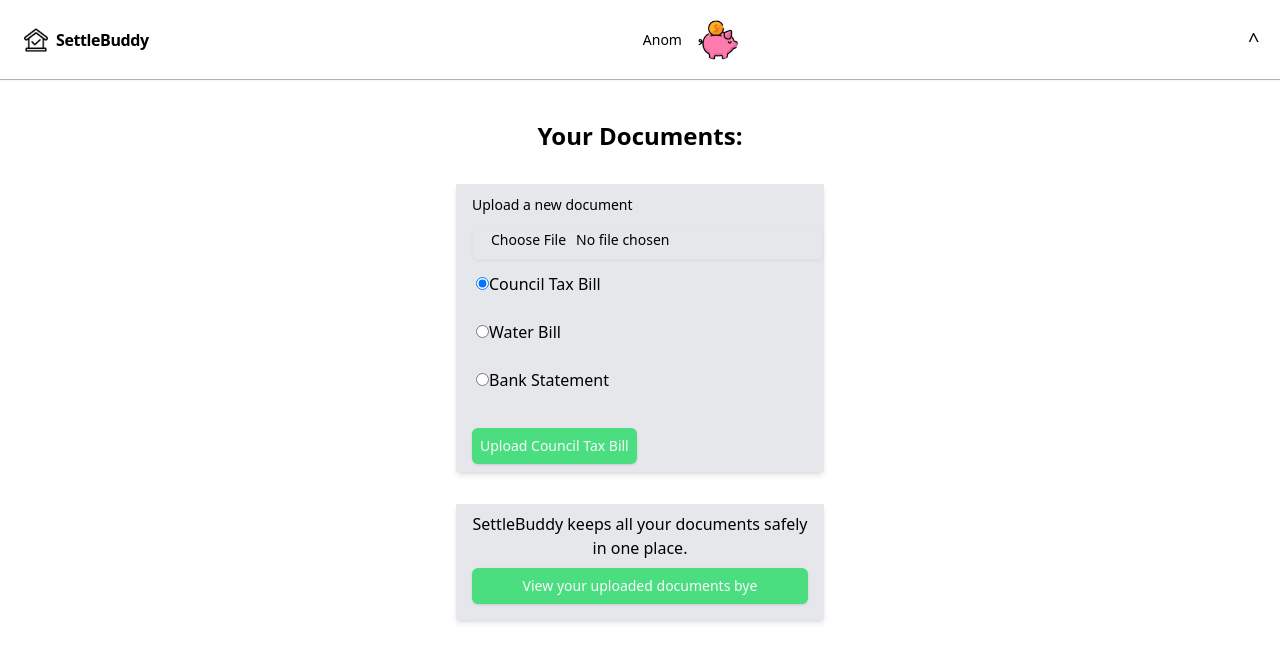
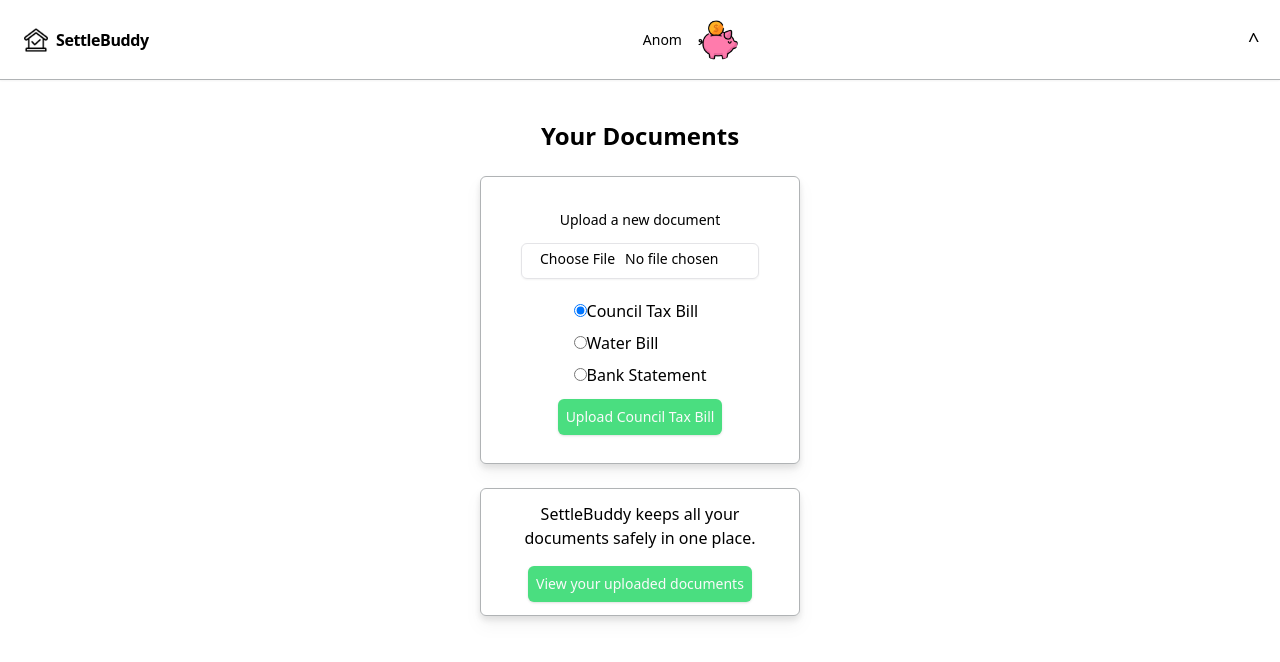
Before and after one commit to PDochev/hackathonparty, a React (Vite) app: page /files in a window 1280 px wide. Shown: the top 662 px of the page. Built offline with nearby package versions, Linux system fonts and the light colour scheme.

Commit message:
filesupdate done

```diff
--- a/src/pages/Files.tsx
+++ b/src/pages/Files.tsx
@@ -3,6 +3,14 @@
 import { Input } from "@/components/ui/input";
 import { Label } from "@/components/ui/label";
 import { useState } from "react";
+import docs_icon from "@/assets/google-docs.png";
+import {
+  Dialog,
+  DialogContent,
+  DialogHeader,
+  DialogTitle,
+  DialogTrigger,
+} from "@/components/ui/dialog";
 
 export default function Files() {
 
@@ -24,21 +32,24 @@
     console.log("viewing docs")
   }
 
+  const files = ["CouncilTaxMar23", "CouncilTaxMay22", "OctopusEneJan24", "TriodosBankAug23", "OctopusEneJun24", "OctopusEneSep24"
+  ]
+
   return (
     <Layout>
       <div className="flex flex-col items-center justify-center">
         <div className="flex items-center justify-center mt-10">
           <h3 className="text-2xl font-semibold">
-            Your Documents:
+            Your Documents
           </h3>
         </div>
-        <div className="w-full max-w-sm items-center gap-1.5 mt-6">
-          <div className="uploaddocCard bg-gray-200 flex flex-col p-2 m-2 shadow-md">
-            <div className={`${!loading ? "hidden" : "h-60 text-center p-20"}`}><p>UPLOADING...</p></div>
-            <div className={`${loading ? "hidden" : ""}`}>
+        <div className="w-full max-w-sm items-center mt-6">
+          <div className="uploaddocCard w-80 h-72  flex flex-col items-center justify-center border p-10 rounded-md bg-background m-auto drop-shadow-lg">
+            <div className={`${!loading ? "hidden" : "h-60 text-center flex p-20"}`}><p>UPLOADING...</p></div>
+            <div className={`${loading ? "hidden" : "flex flex-col items-center justify-center"}`}>
               <Label className="m-2 text-center" htmlFor="picture">Upload a new document</Label>
               <Input className="m-2" id="picture" type="file" />
-              <div className="selectinput flex flex-col p-1 m-2 gap-0">
+              <div className="selectinput flex flex-col p-1 m-2 gap-2">
                 <label className="flex-1">
                   <input
                     type="radio"
@@ -49,7 +60,6 @@
                   />
                   Council Tax Bill
                 </label>
-                <br />
                 <label className="flex-1">
                   <input
                     type="radio"
@@ -59,7 +69,7 @@
                   />
                   Water Bill
                 </label>
-                <br />
+
                 <label className="flex-1">
                   <input
                     type="radio"
@@ -70,14 +80,35 @@
                   Bank Statement
                 </label>
               </div>
-              <br />
+
               <Button className="mx-2 p-2 bg-green-400" onClick={uploadDoc} type="submit">Upload {selectedBill}</Button>
             </div>
           </div>
           <br />
-          <div className="uploaddocCard bg-gray-200 flex flex-col p-2 mx-2 shadow-md">
-            <p className="text-center text-md">SettleBuddy keeps all your documents safely in one place.</p>
-            <Button className="m-2 p-2 bg-green-400" type="submit" onClick={viewDocs} >View your uploaded documents {loading ? "true" : "bye"}</Button>
+          <div className="uploaddocCard w-80 h-32 flex flex-col items-center justify-center border p-10 rounded-md bg-background drop-shadow-lg m-auto">
+            <p className="text-center text-md mb-4">SettleBuddy keeps all your documents safely in one place.</p>
+            <Dialog>
+              <DialogTrigger>
+                <Button className="p-2 bg-green-400" type="submit" onClick={viewDocs} >View your uploaded documents</Button>
+              </DialogTrigger>
+              <DialogContent className="w-80 md:w-96 lg:w-96  flex justify-center items-center rounded-md">
+                <DialogHeader>
+                  <DialogTitle className="text-center m-2">
+                    <h2>Your Files</h2>
+                    <div className="grid grid-cols-2 items-center justify-center">
+
+                      {files.map(item =>
+                        <div className="p-1 m-2">
+                          <img src={docs_icon} className="w-16 h-16 m-auto rounded-md" />
+                          <p className="text-sm text-center p-1">{item}</p>
+                        </div>
+                      )}
+
+                    </div>
+                  </DialogTitle>
+                </DialogHeader>
+              </DialogContent>
+            </Dialog>
           </div>
         </div>
       </div >
```
Also changed, not shown: src/assets/google-docs.png (added).
